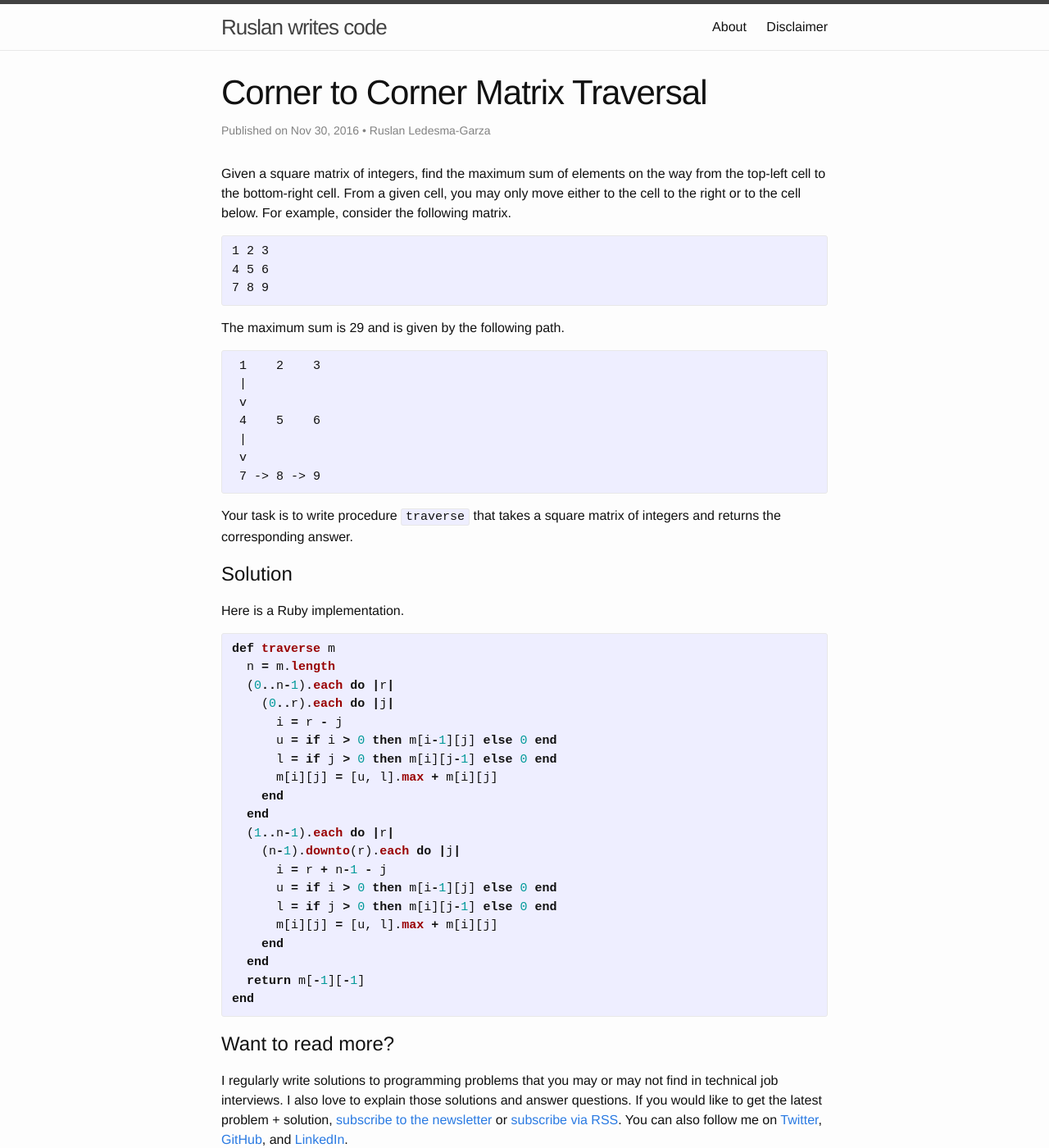
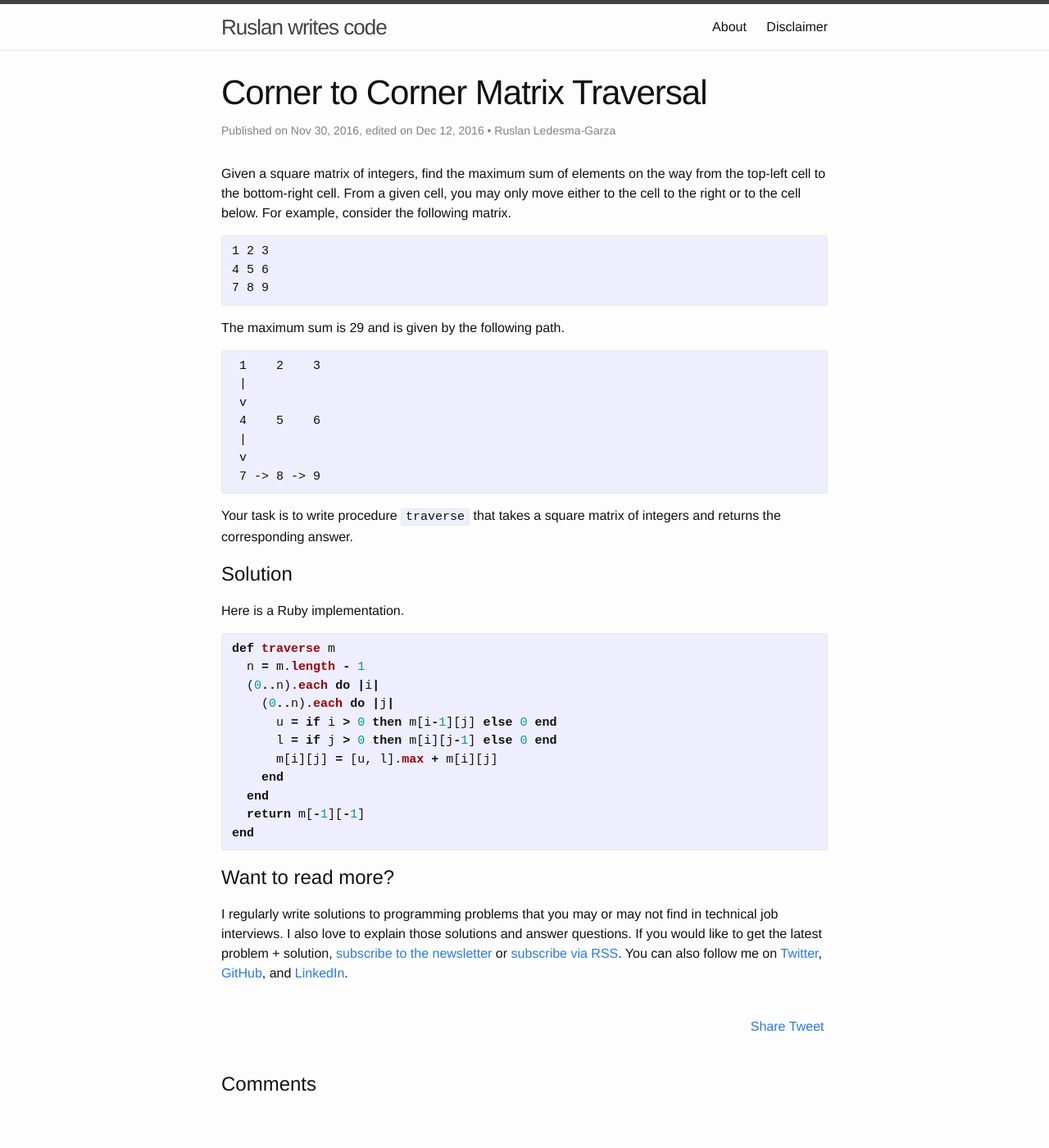
Before and after one commit to mrrusof/mrrusof.github.io, a Jekyll site: the page built from _posts/2016-11-30-corner-to-corner-matrix-traversal.markdown, in a window 1280 px wide and 1400 px high. Shown: the whole window at 82% size. Built offline with Jekyll 4.4.1, drawn with Linux system fonts in a browser that asks for light colours; comment, search, counter and statistics services are not loaded.

Commit message:
Write less contrived solution to Cornet to Corner Matrix Traversal.

```diff
--- a/_posts/2016-11-30-corner-to-corner-matrix-traversal.markdown
+++ b/_posts/2016-11-30-corner-to-corner-matrix-traversal.markdown
@@ -2,6 +2,7 @@
 layout: post
 title: 'Corner to Corner Matrix Traversal'
 date: 2016-11-30
+edited: 2016-12-12
 author: Ruslan Ledesma-Garza
 summary: "
 Given a square matrix of integers, find the maximum sum of elements on
@@ -41,18 +42,9 @@
 
 {% highlight ruby %}
 def traverse m
-  n = m.length
-  (0..n-1).each do |r|
-    (0..r).each do |j|
-      i = r - j
-      u = if i > 0 then m[i-1][j] else 0 end
-      l = if j > 0 then m[i][j-1] else 0 end
-      m[i][j] = [u, l].max + m[i][j]
-    end
-  end
-  (1..n-1).each do |r|
-    (n-1).downto(r).each do |j|
-      i = r + n-1 - j
+  n = m.length - 1
+  (0..n).each do |i|
+    (0..n).each do |j|
       u = if i > 0 then m[i-1][j] else 0 end
       l = if j > 0 then m[i][j-1] else 0 end
       m[i][j] = [u, l].max + m[i][j]
```
